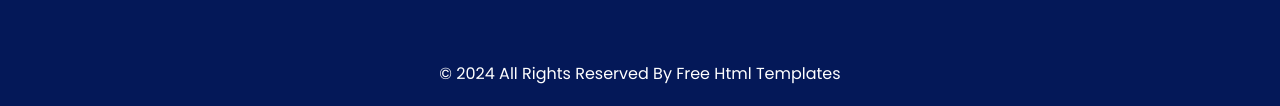
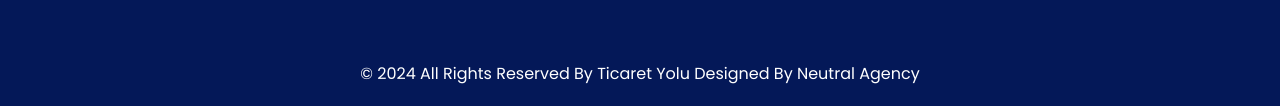
Before and after one commit to M1Y0Pdev/DijitalPazarlamaAjans-WebSitesi, a plain HTML site: page index.html in a window 1280 px wide. Shown: the part 5649-5755 px from the top of the page. Drawn offline with nearby package versions, Linux system fonts and the light colour scheme.

Commit message:
Update index.html

```diff
--- a/index.html
+++ b/index.html
@@ -705,8 +705,8 @@
     <section class="container-fluid footer_section">
       <div class="container">
         <p>
-          &copy; <span id="displayYear"></span> All Rights Reserved By
-          <a href="https://html.design/">Free Html Templates</a>
+          &copy; <span id="displayYear"></span> All Rights Reserved By Ticaret Yolu
+          <a href="https://neutralagency.xyz">Designed By Neutral Agency</a>
         </p>
       </div>
     </section>
```
